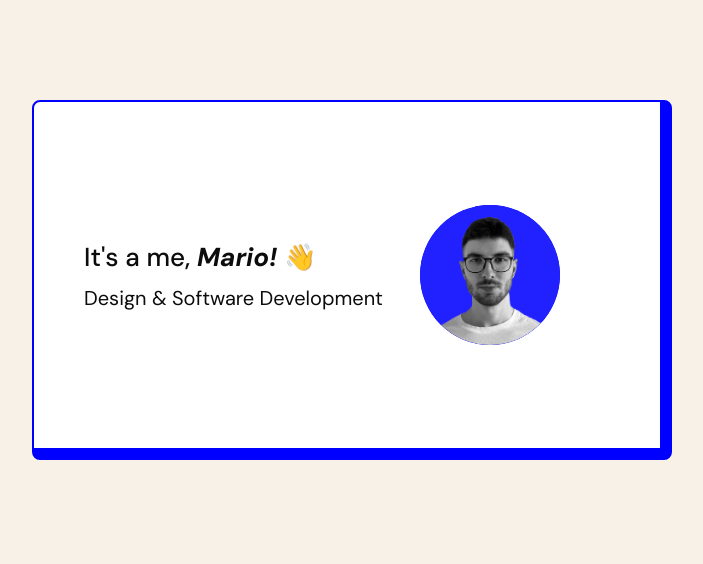
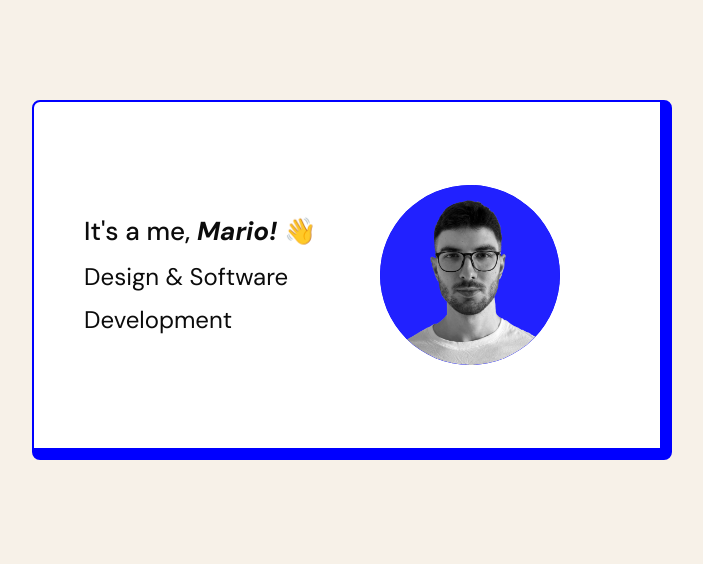
Before and after one commit to marioushev/marioushev.github.io, a PHP site: page / in a window 1280 px wide. Shown: the part 90-654 px from the top of the page, without its empty margins (288-991 px from the left). Run offline with PHP 8.4, Linux system fonts and the light colour scheme; some web fonts are replaced.

Commit message:
image resized

```diff
--- a/style.css
+++ b/style.css
@@ -125,7 +125,6 @@ body.fade-out {
 }
 
 .intro-text {
-  font-size: 20px;
   line-height: 1.8;
   flex: 1;
   margin-right: 20px;
@@ -136,13 +135,18 @@ body.fade-out {
   font-size: 26px;
 }
 
+.intro-text p {
+  font-size: 1.5rem;
+}
+
 .intro-image {
   flex-shrink: 0;
-  width: 140px; /* Set container width */
-  height: 140px; /* Set container height */
+  width: 180px; /* Set container width */
+  height: 180px; /* Set container height */
   border-radius: 50%;
   background-color: blue; /* Placeholder for actual image */
   overflow: hidden; /* Ensure image doesn't overflow */
+  margin-left: 10px;
 }
 
 .intro-image img {
```
Also changed, not shown: style-code.css (+6 -2 lines).
